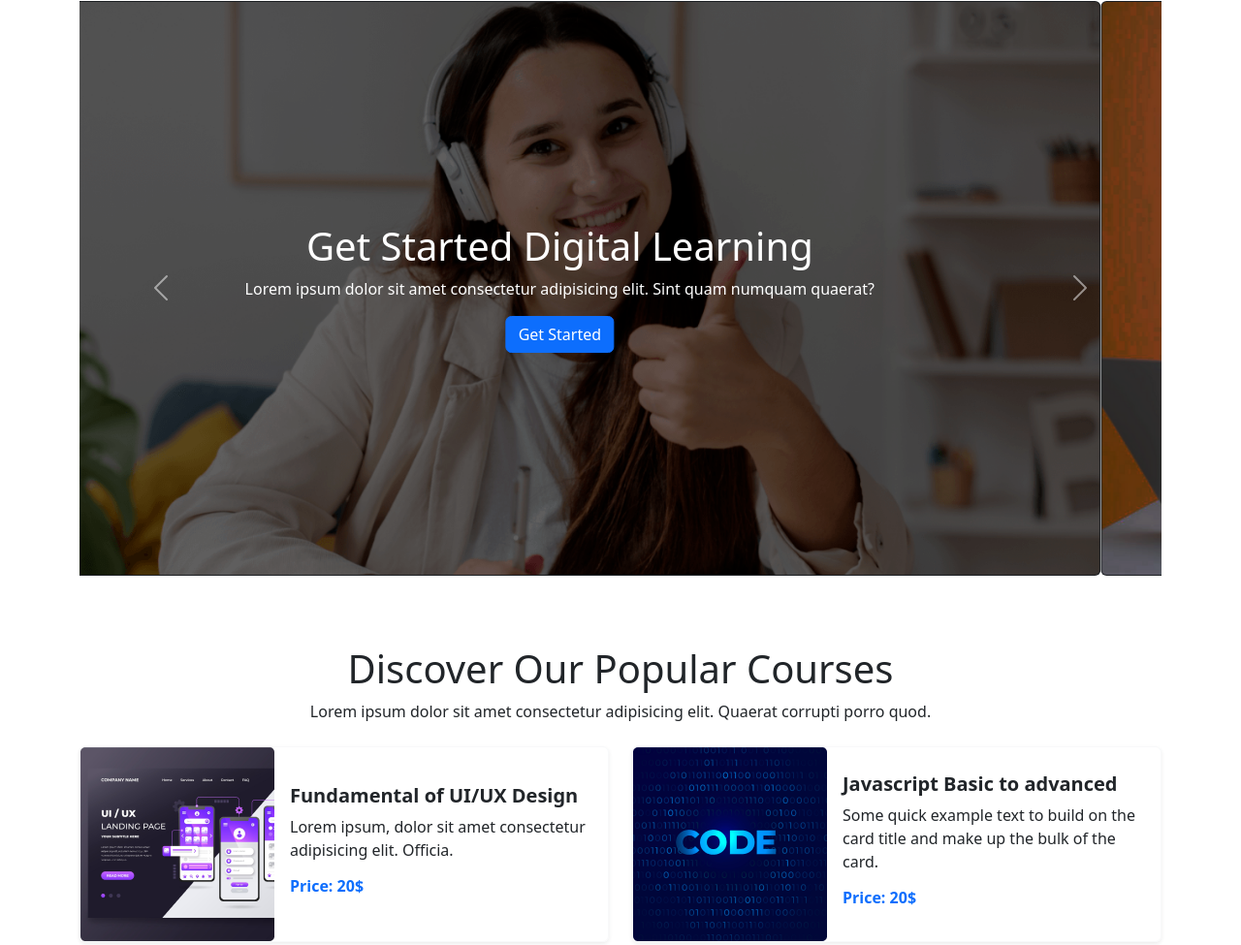
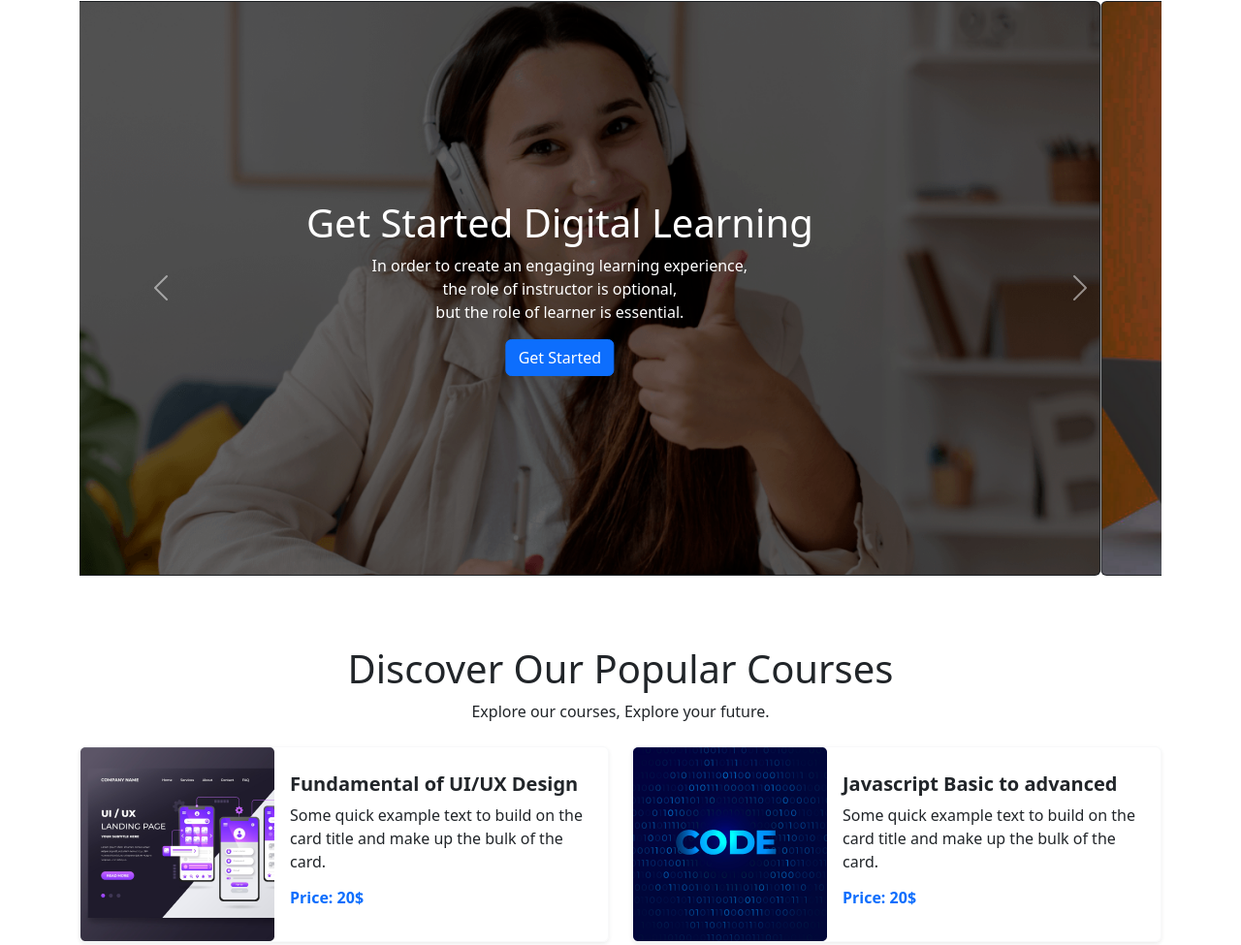
Before and after one commit to paulpollob/edTech-website, a plain HTML site: page index.html in a window 1280 px wide. Shown: the part 95-1070 px from the top of the page at 97% size. Drawn offline with nearby package versions, Linux system fonts and the light colour scheme; files whose address does not match are found by name.

Commit message:
fixes bugs

```diff
--- a/index.html
+++ b/index.html
@@ -88,8 +88,7 @@
                                     <div class="card-img-overlay d-flex align-items-center justify-content-center ">
                                         <div class=" text-white text-center">
                                             <h1>Get Started Digital Learning</h1>
-                                            <p>Lorem ipsum dolor sit amet consectetur adipisicing elit. Sint quam numquam
-                                                quaerat?
+                                            <p>In order to create an engaging learning experience, <br>the role of instructor is optional, <br>but the role of learner is essential.
                                             </p>
                                             <button class="btn btn-primary">Get Started</button>
                                         </div>
@@ -102,8 +101,7 @@
                                     <div class="card-img-overlay d-flex align-items-center justify-content-center ">
                                         <div class=" text-white text-center">
                                             <h1>Get Started Digital Learning</h1>
-                                            <p>Lorem ipsum dolor sit amet consectetur adipisicing elit. Sint quam numquam
-                                                quaerat?
+                                            <p>In order to create an engaging learning experience, <br>the role of instructor is optional, <br>but the role of learner is essential.
                                             </p>
                                             <button class="btn btn-primary">Get Started</button>
                                         </div>
@@ -116,8 +114,7 @@
                                     <div class="card-img-overlay d-flex align-items-center justify-content-center ">
                                         <div class=" text-white text-center">
                                             <h1>Get Started Digital Learning</h1>
-                                            <p>Lorem ipsum dolor sit amet consectetur adipisicing elit. Sint quam numquam
-                                                quaerat?
+                                            <p>In order to create an engaging learning experience, <br>the role of instructor is optional, <br>but the role of learner is essential.
                                             </p>
                                             <button class="btn btn-primary">Get Started</button>
                                         </div>
@@ -153,7 +150,7 @@
             <br>
             <div class="text-center" id = "courses">
                 <h1>Discover Our Popular Courses</h1>
-                <p>Lorem ipsum dolor sit amet consectetur adipisicing elit. Quaerat corrupti porro quod.</p>
+                <p>Explore our courses, Explore your future.</p>
             </div>
 
             <!-- heading of courses end -->
@@ -168,7 +165,8 @@
                                 <img class="" src="images/course/course-1.png" alt="">
                                 <div class="p-3">
                                     <h5 class="fw-bold">Fundamental of UI/UX Design</h5>
-                                    <p>Lorem ipsum, dolor sit amet consectetur adipisicing elit. Officia.</p>
+                                    <p>Some quick example text to build on the card title
+                                        and make up the bulk of the card.</p>
                                     <h6 class="fw-bold text-primary">Price: 20$</h6>
                                 </div>
                             </div>
```
